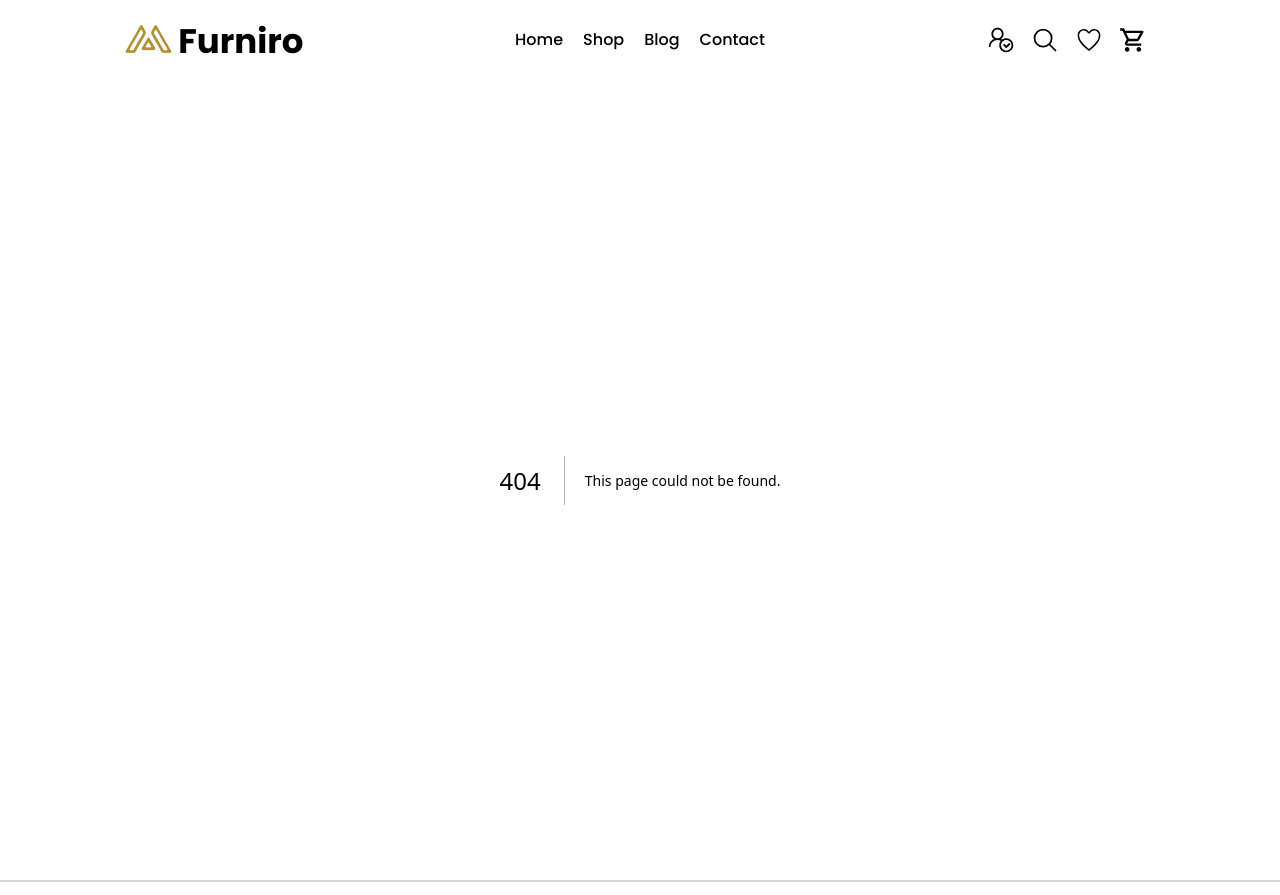
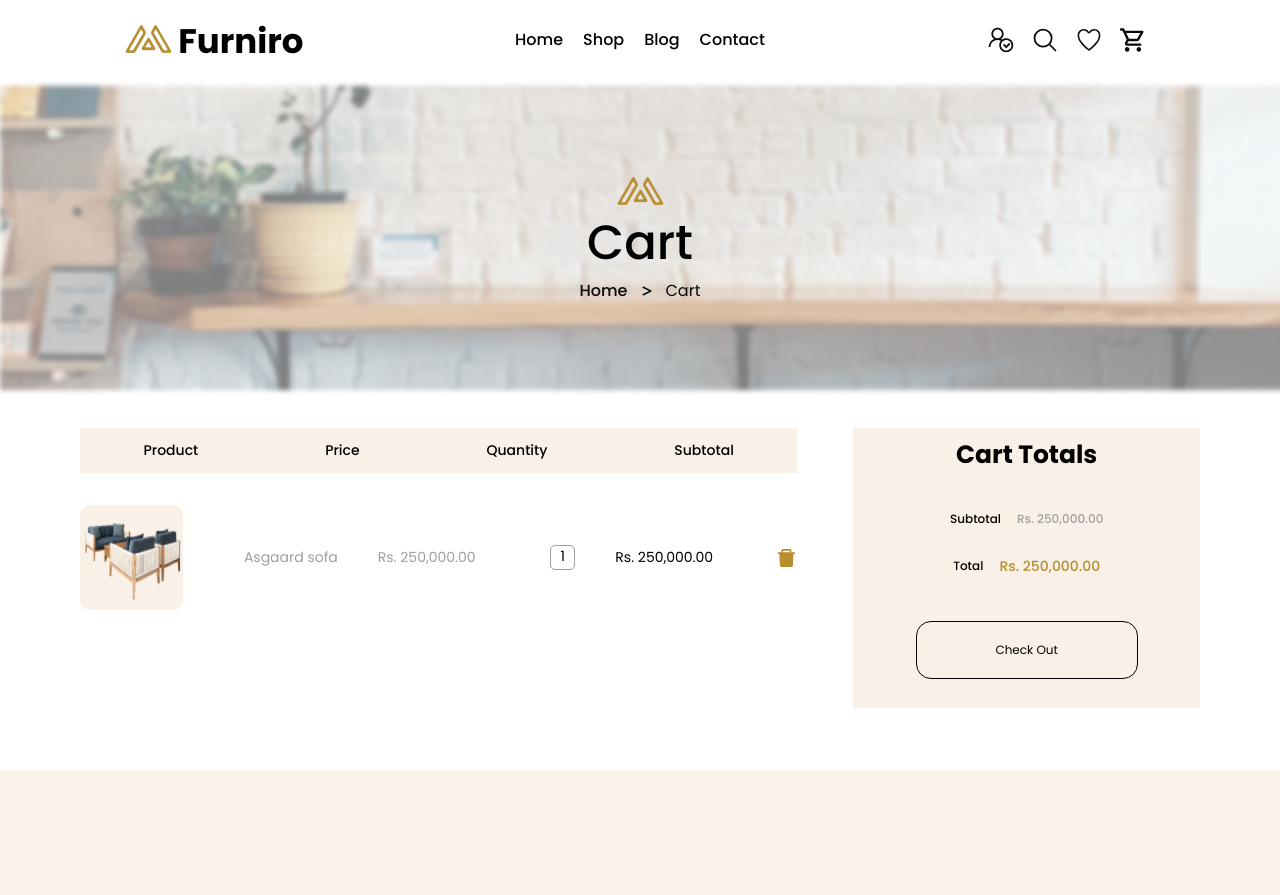
Before and after one commit to mairanoor412/ui-ux-hackathon, a Next.js app: page /cart in a window 1280 px wide. Before the commit this address had no page. Shown: the top 895 px of the page. Built offline with nearby package versions, Linux system fonts and the light colour scheme.

Commit message:
add a console

```diff
--- /dev/null
+++ b/src/app/cart/page.tsx
@@ -0,0 +1,141 @@
+import Image from "next/image"
+import { FaGreaterThan } from "react-icons/fa6";
+import { AiFillDelete } from "react-icons/ai";
+import { HiOutlineTrophy } from "react-icons/hi2";
+import { RiCheckboxCircleLine } from "react-icons/ri";
+import { MdOutlineLocalShipping } from "react-icons/md";
+import { SlSupport } from "react-icons/sl";
+
+
+
+
+
+const Cart = () => {
+    return (
+        <div className="overflow-x-hidden">
+
+            {/* 1st section */}
+            <div className="bg-[url('/image/shop/Rectangle-1.png')] h-[200px] md:h-[316px] bg-cover ">
+                {/* heading */}
+                <div className="h-[200px] md:h-[316px] flex flex-col justify-center items-center">
+
+                    <Image src="/image/header/Meubel House_Logos-05.png" alt="logo" width={50} height={41} className="" />
+                    <h1 className="text-primary text-[32px] sm:text-[36px] md:text-[48px] font-[500] xl:leading-[72px]"> Cart </h1>
+
+
+                    <div className="gap-[2px] sm:gap-[5px] md:w-[121px] flex items-center justify-between">
+                        <p className="text-[12px] md:text-[16px] font-[500]"> Home </p>
+                        <FaGreaterThan className="size-2 md:size-3" />
+                        <p className="text-[12px] md:text-[16px] font-[300]"> Cart </p>
+                    </div>
+                </div>
+            </div>
+
+            {/* second section */}
+            <div className="min-w-[150px] xl:w-[1240px] xl:h-[525px] xl:mx-auto xl:my-auto  grid grid-cols-3">
+                {/* left */}
+                <div className="mt-5 mx-3 md:mt-8 xl:mt-16 lg:ml-20 lg:mr-14 xl:mx-0 xl:w-[817px] h-[215px] xl:pr-7  col-span-2">
+                    <div className="bg-[#F9F1E7] h-[35px] md:h-[45px] xl:h-[55px] flex items-center justify-between md:justify-around">
+                        <p className="text-primary font-[500] text-[12px] md:text-[14px] xl:text-[16px]"> Product </p>
+                        <p className="text-primary font-[500] text-[12px] md:text-[14px] xl:text-[16px]"> Price </p>
+                        <p className="text-primary font-[500] text-[12px] md:text-[14px] xl:text-[16px]"> Quantity </p>
+                        <p className="text-primary font-[500] text-[12px] md:text-[14px] xl:text-[16px]">Subtotal</p>
+                    </div>
+
+
+                    <div className="flex flex-col items-center md:flex-row md:pt-8 xl:pt-16  md:gap-6">
+                        <div className="md:bg-[#F9F1E7] rounded-[10px] md:w-[108px] md:h-[105px] lg:w-[108px] lg:h-[105px]">
+                            <Image src="/image/cart/Asgaard sofa 5.png" alt="image" width={130} height={100} className=" lg:w-[108px] lg:h-[105px]" />
+                        </div>
+                        <div className="lg:w-[573px] md:flex md:gap-5 lg:gap-0 lg:justify-around ">
+                            <div className=" flex items-center gap-3 md:gap-5 lg:gap-10">
+                                <p className="text-[#9F9F9F] text-[10px] lg:text-[14px] xl:text-[16px]"> Asgaard sofa</p>
+                                <p className="text-[#9F9F9F] text-[10px] lg:text-[14px] xl:text-[16px]"> Rs. 250,000.00</p>
+                            </div>
+                            <div className="flex items-center gap-3 lg:gap-10 md:gap-5 pt-3 md:pt-0">
+                                <p className="w-[18] h-[18px] lg:w-[25px] lg:h-[25px] xl:w-[32px] xl:h-[32px] border-[1px] border-[#9F9F9F] rounded-[5px] text-primary text-[10px] lg:text-[14px] xl:text-[16px] text-center"> 1</p>
+                                <p className="text-primary text-[12px] lg:text-[14px] xl:text-[16px]"> Rs. 250,000.00</p>
+                                <AiFillDelete className="text-[#B88E2F] md:hidden" />
+                            </div>
+                        </div>
+                        <AiFillDelete className="text-[#B88E2F] lg:size-6 hidden md:block" />
+
+
+                    </div>
+                </div>
+
+
+                {/* right */}
+                <div className="bg-[#F9F1E7] h-[200px] md:h-[280px] xl:w-[393px] xl:h-[390px] col-span-1 min-w-[50px] mr-2 flex flex-col items-center gap-4  md:gap-7 xl:gap-8 mt-5 md:my-8 lg:mr-20 xl:mt-16 py-2 ">
+                    <h1 className="text-[15px] md:text-[25px] xl:text-[32px] font-[600] text-primary">Cart Totals</h1>
+                    <div className="flex items-center gap-1 sm:gap-2 md:gap-4 xl:gap-10 pt-2 xl:pt-7">
+                        <p className="text-primary font-[500] text-[8px] sm:text-[10px] md:text-[12px] xl:text-[16px]"> Subtotal</p>
+                        <p className="text-[#9F9F9F] font-[500] text-[8px] sm:text-[10px] md:text-[12px] xl:text-[16px]"> Rs. 250,000.00</p>
+                    </div>
+
+                    <div className="flex items-center gap-1 sm:gap-2 md:gap-4 xl:gap-10">
+                        <p className="text-primary font-[500] text-[8px] sm:text-[10px] md:text-[12px] xl:text-[16px]"> Total </p>
+                        <p className="text-[#B88E2F] font-[500] text-[9px] sm:text-[12px] md:text-[14px] xl:text-[20px]"> Rs. 250,000.00</p>
+                    </div>
+
+                    {/* button */}
+                    <button className=" w-[90px] h-[25px] md:w-[150px] md:h-[35px] lg:w-[222px] lg:h-[58.95px] text-center text-primary text-[12px] mt-4 xl:text-[20px] border-[1px] border-primary rounded-[15px]"> Check Out</button>
+                </div>
+
+            </div>
+
+
+            {/* 3rd section */}
+            <div className="h-auto w-full bg-[#FAF3EA] py-[50px] lg:py-[100px] mt-[20px] lg:mt-[30px]">
+                <div className="px-5 md:px-2 xl:w-[1334px] xl:m-auto  xl:px-0 ">
+                    {/* container */}
+                    <div className="grid grid-cols-2  md:grid-cols-4 sm:gap-7 md:gap-0  xl:justify-items-center xl:gap-3">
+
+                        {/* 1 */}
+                        <div className="h-[100px] xl:leading-[37.5px] flex items-center md:justify-center gap-[5px] xl:w-[337px] xl:justify-start ">
+                            <HiOutlineTrophy className="size-7 md:size-8 lg:size-10 xl:size-14" />
+                            <div>
+                                <h1 className="text-[#242424] font-[600] text-[12px] md:text-[13px] lg:text-[18px] xl:text-[25px]"> High Quality</h1>
+                                <p className="text-[#898989] font-[500] text-[8px] md:text-[11px] lg:text-[15px] xl:text-[20px]"> crafted from top materials </p>
+                            </div>
+                        </div>
+
+                        {/* 2 */}
+                        <div className="h-[100px] xl:leading-[37.5px]  flex items-center md:justify-center  gap-[5px] xl:w-[328px] ">
+                            <RiCheckboxCircleLine className="size-7 md:size-8 lg:size-10 xl:size-14" />
+                            <div>
+                                <h1 className="text-[#242424] font-[600] text-[12px] md:text-[13px] lg:text-[18px] xl:text-[25px]"> Warranty Protection </h1>
+                                <p className="text-[#898989] font-[500] text-[8px] md:text-[11px] lg:text-[15px] xl:text-[20px]"> Over 2 years </p>
+                            </div>
+                        </div>
+
+                        {/* 3 */}
+                        <div className="h-[100px] xl:leading-[37.5px] flex items-center md:justify-center gap-[5px] xl:w-[244px]">
+                            <MdOutlineLocalShipping className="size-7 md:size-8 lg:size-10 xl:size-14" />
+                            <div>
+                                <h1 className="text-[#242424] font-[600] text-[12px] md:text-[13px] lg:text-[18px] xl:text-[25px]"> Free Shipping </h1>
+                                <p className="text-[#898989] font-[500] text-[8px] md:text-[11px] lg:text-[15px] xl:text-[20px]"> Order over 150 $ </p>
+                            </div>
+                        </div>
+
+                        {/* 4 */}
+                        <div className="h-[100px] xl:leading-[37.5px] flex items-center md:justify-center gap-[5px] xl:w-[259px] xl:justify-end">
+                            <SlSupport className="size-7 md:size-8 lg:size-10 xl:size-14" />
+                            <div>
+                                <h1 className="text-[#242424] font-[600] text-[12px] md:text-[13px] lg:text-[18px] xl:text-[25px]"> 24 / 7 Support </h1>
+                                <p className="text-[#898989] font-[500] text-[8px] md:text-[11px] lg:text-[15px] xl:text-[20px]"> Dedicated support </p>
+                            </div>
+                        </div>
+                    </div>
+                </div>
+            </div>
+
+
+
+
+
+        </div>
+    )
+}
+
+export default Cart;
--- a/src/app/components/responsive-menu/responsive-menu.tsx
+++ b/src/app/components/responsive-menu/responsive-menu.tsx
@@ -3,14 +3,14 @@ import { motion, AnimatePresence } from "framer-motion";
 
 const ResponsiveMenu = ({ open }: any) => {
     return (
-    <AnimatePresence >
+    <AnimatePresence mode="wait">
 
         {open && (
             <motion.div
                 initial={{ opacity: 0, y: -100 }}
                 animate={{ opacity: 1, y: 0 }}
                 exit={{ opacity: 0, y: -100 }}
-                transition={{ duration: 0.5 }}
+
                 className="absolute top-10 left-0 w-full h-screen z-20"
             >
                 <div className="bg-[#B88E2F] opacity-80 py-10 m-6 rounded-3xl md:hidden">
@@ -39,3 +39,10 @@ const ResponsiveMenu = ({ open }: any) => {
 }
 
 export default ResponsiveMenu;
+
+
+
+
+
+
+// transition={{ duration: 0.5 }}
```
Also changed, not shown: public/image/cart/Asgaard sofa 5.png (added).
